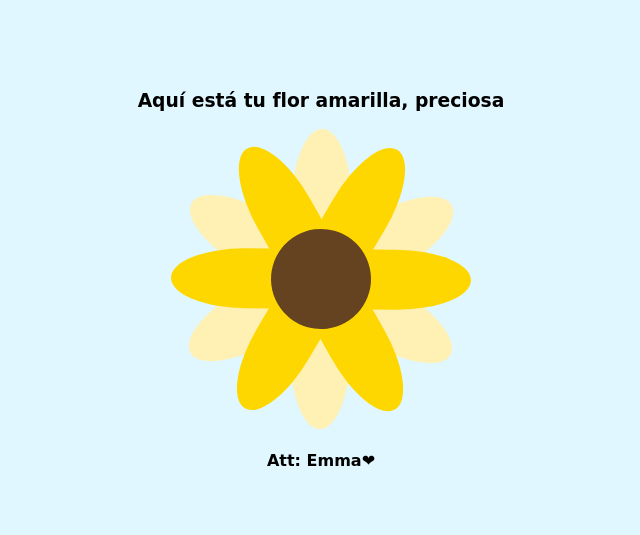
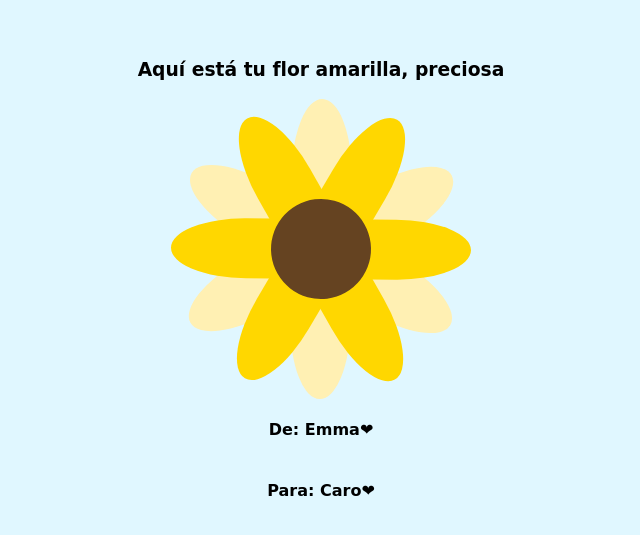
Before and after one commit to EmmanuelSalazar/sunflower, a plain HTML site: page index.html in a window 1280 px wide. Shown: the part 119-654 px from the top of the page, without its empty margins (319-959 px from the left). Drawn offline with Linux system fonts and the light colour scheme; a web font is replaced by a local one.

Commit message:
Add files via upload

```diff
--- a/index.html
+++ b/index.html
@@ -30,7 +30,8 @@
             <div class="petal secondary"></div>
         </div>
     </div>
-    <h4>Att: Emma❤</h4>
+    <h4>De: Emma❤</h4>
+    <h4>Para: Caro❤</h4>
     <script src="script.js"></script>
 </body>
 </html>
```
